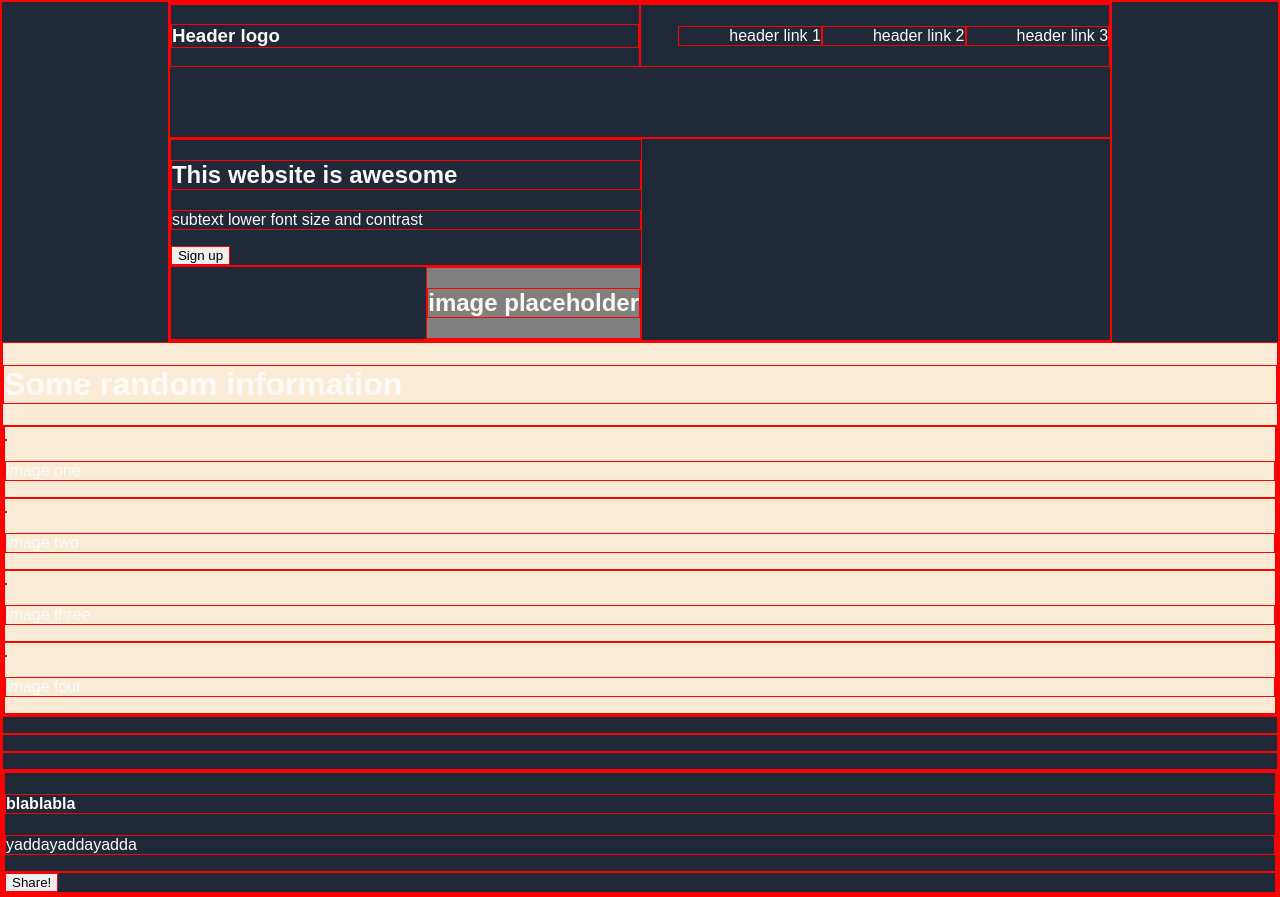
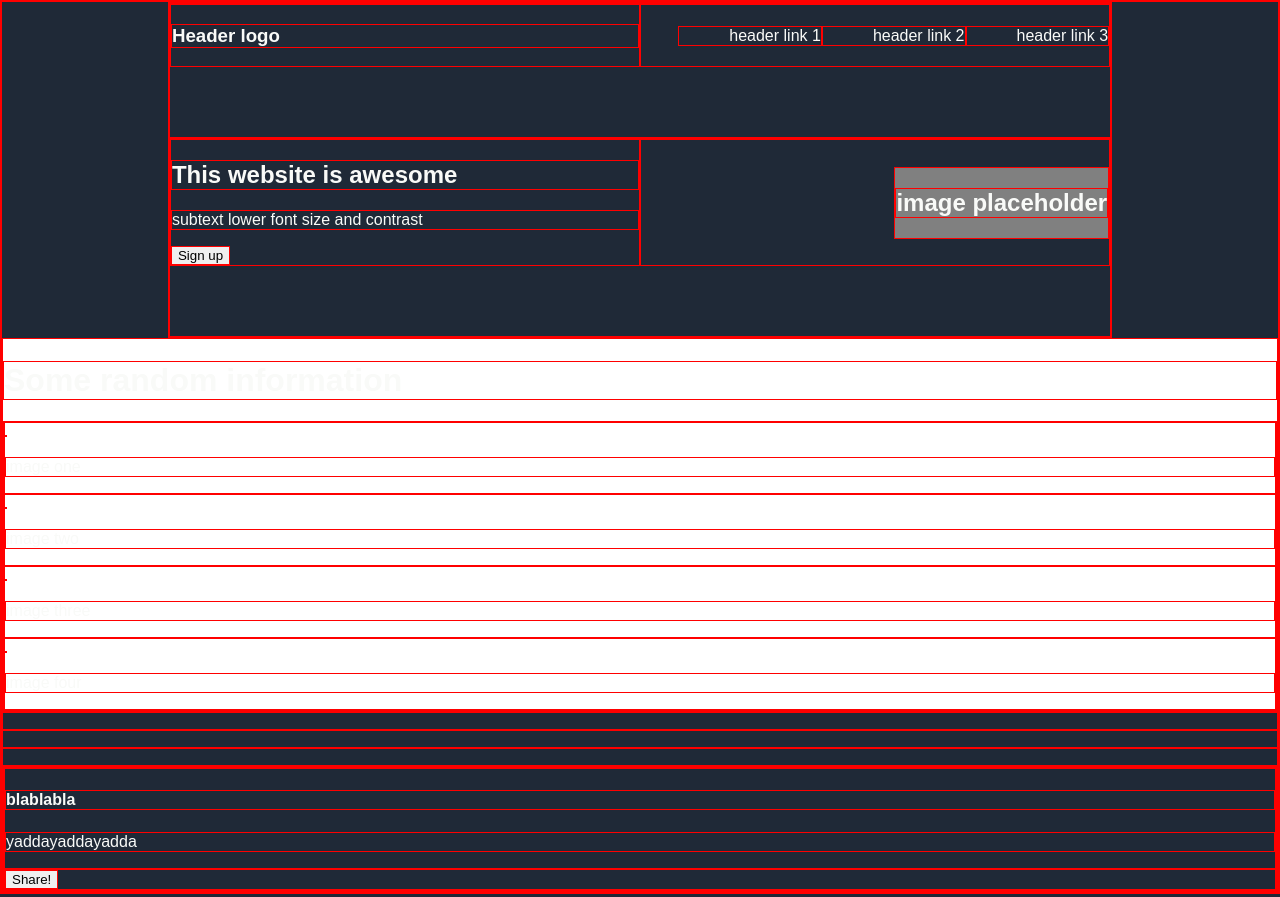
Before and after one commit to enzoJOtalora/landing_page, a plain HTML site: page index.html in a window 1280 px wide. Drawn offline with Linux system fonts and the light colour scheme.

Commit message:
Add section class to div in top

```diff
--- a/index.html
+++ b/index.html
@@ -19,7 +19,7 @@
                 <a class="header-link" id="hlink3">header link 3</a>
             </div>
         </header>
-        <div>
+        <div class="section">
         <div class="box-left">
             <h2>This website is awesome</h2>
             <p>subtext lower font size and contrast</p>
--- a/styles.css
+++ b/styles.css
@@ -33,7 +33,7 @@ header, .section{
     padding-left: 50px;
 }
 .middle{
-    background-color: antiquewhite;
+    background-color: white;
 }
 #container{
     background-color: gray;
```
